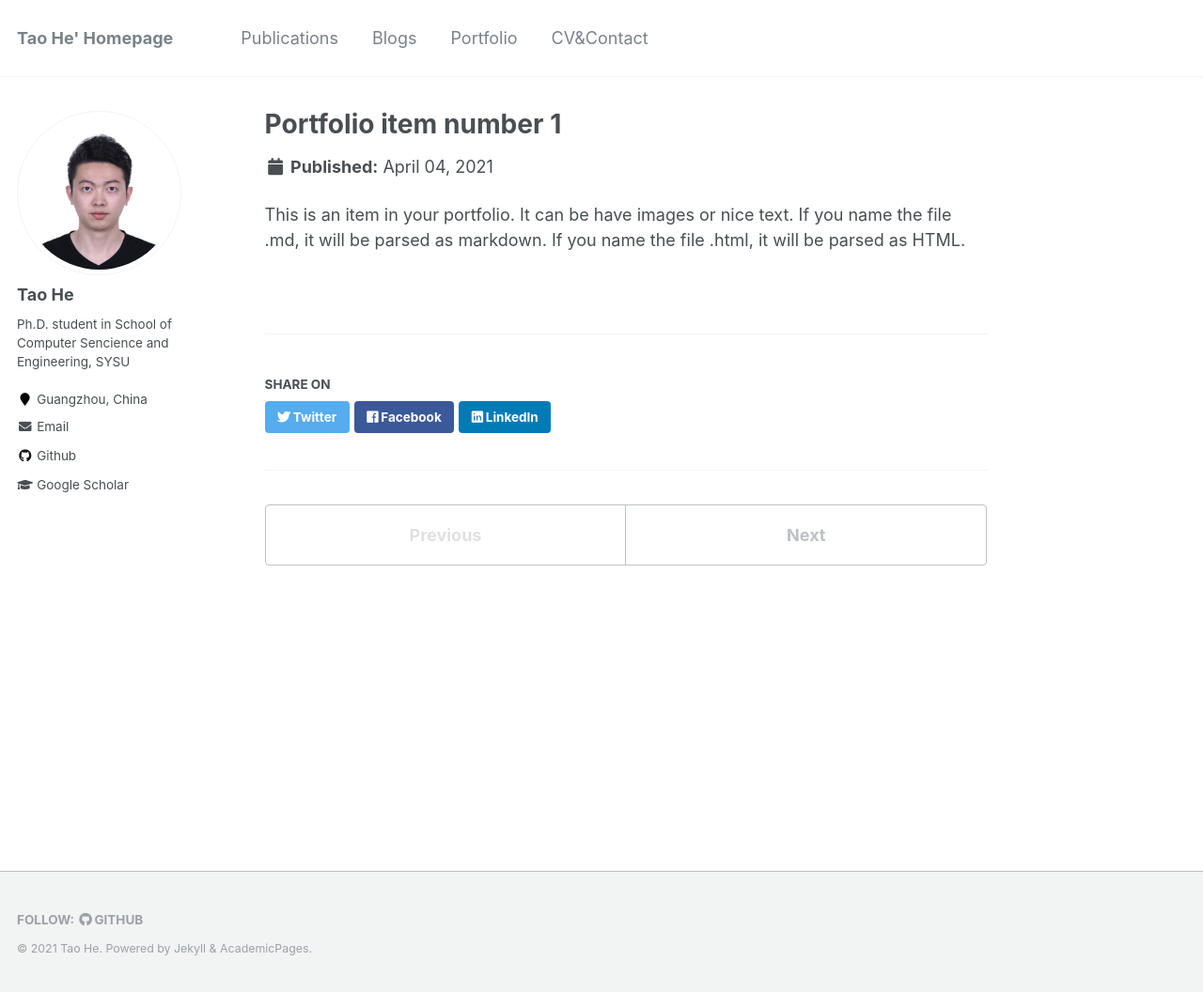
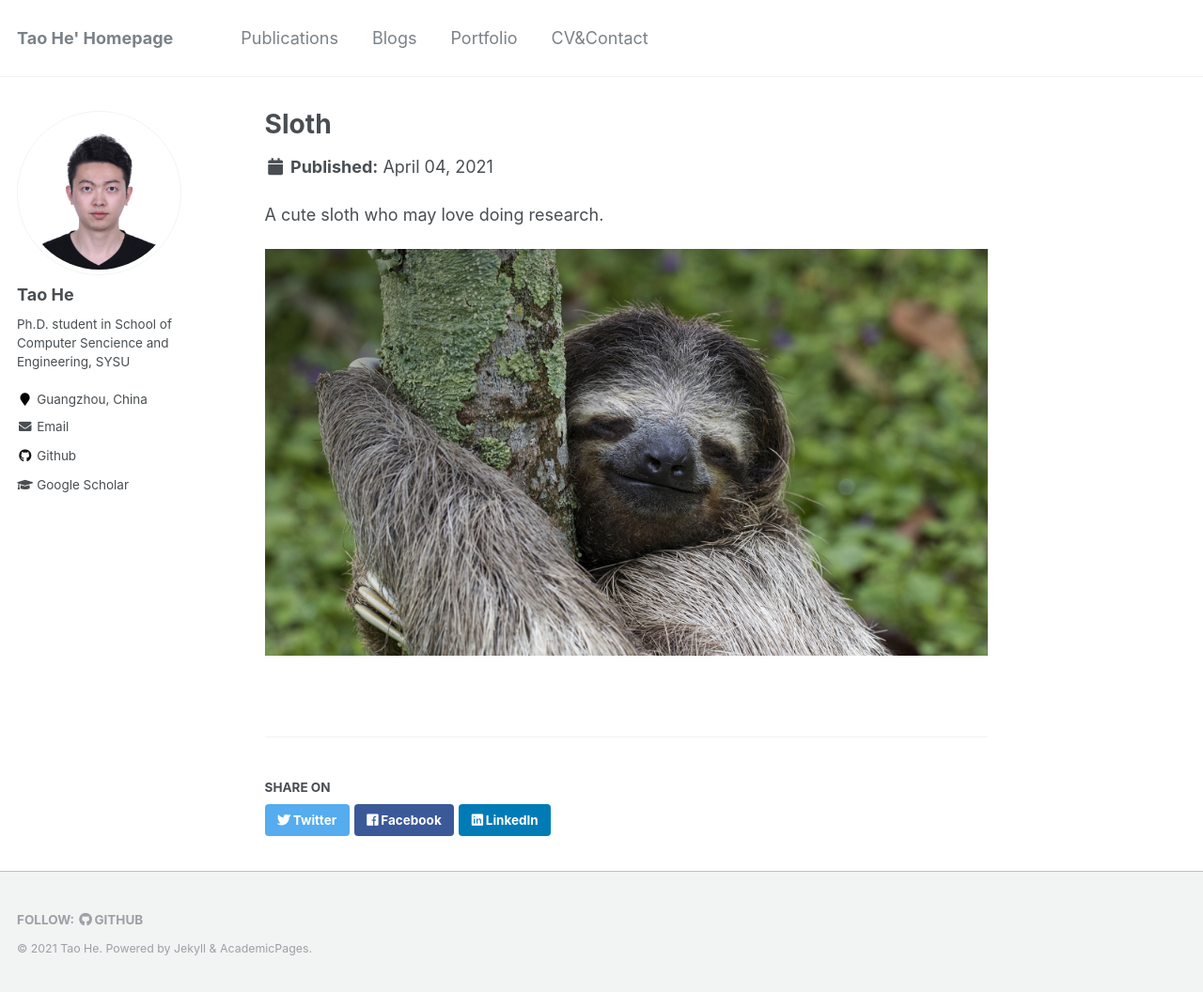
Before and after one commit to onewalnut/onewalnut.github.io, a Jekyll site: the page built from _portfolio/portfolio-1.md, in a window 1280 px wide and 1056 px high. Shown: the whole window at 94% size. Built offline with Jekyll 4.4.1, drawn with Linux system fonts in a browser that asks for light colours.

Commit message:
update portfolio

```diff
--- a/_portfolio/portfolio-1.md
+++ b/_portfolio/portfolio-1.md
@@ -1,7 +1,9 @@
 ---
-title: "Portfolio item number 1"
-excerpt: "Short description of portfolio item number 1<br/><img src='/images/500x300.png'>"
+title: "Sloth"
+excerpt: "A cute sloth who may love doing research.<br/><img src='/images/cute.jpg'>"
 collection: portfolio
 ---
 
-This is an item in your portfolio. It can be have images or nice text. If you name the file .md, it will be parsed as markdown. If you name the file .html, it will be parsed as HTML.
+A cute sloth who may love doing research.
+
+![A cute sloth](/images/cute.jpg "A cute sloth")
```
Also changed, not shown: _portfolio/portfolio-2.html (deleted, +0 -7 lines), images/bio/bio-photo-2.jpg (renamed from images/bio-photo-2.jpg), images/bio/bio-photo.jpg (renamed from images/bio-photo.jpg), images/bio/profile.png (renamed from images/profile.png), images/size/500x300.png (renamed from images/500x300.png), images/size/image-alignment-1200x4002.jpg (renamed from images/image-alignment-1200x4002.jpg), images/size/image-alignment-150x150.jpg (renamed from images/image-alignment-150x150.jpg), images/size/image-alignment-300x200.jpg (renamed from images/image-alignment-300x200.jpg), images/size/image-alignment-580x300.jpg (renamed from images/image-alignment-580x300.jpg), images/size/mstile-144x144.png (renamed from images/mstile-144x144.png), images/size/mstile-150x150.png (renamed from images/mstile-150x150.png), images/size/mstile-310x150.png (renamed from images/mstile-310x150.png), images/size/mstile-310x310.png (renamed from images/mstile-310x310.png), images/size/mstile-70x70.png (renamed from images/mstile-70x70.png), 1 more files.
